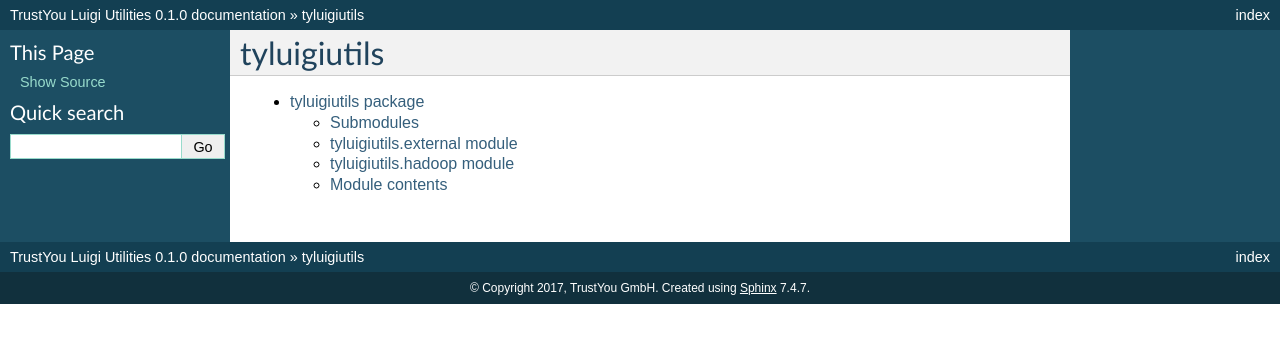
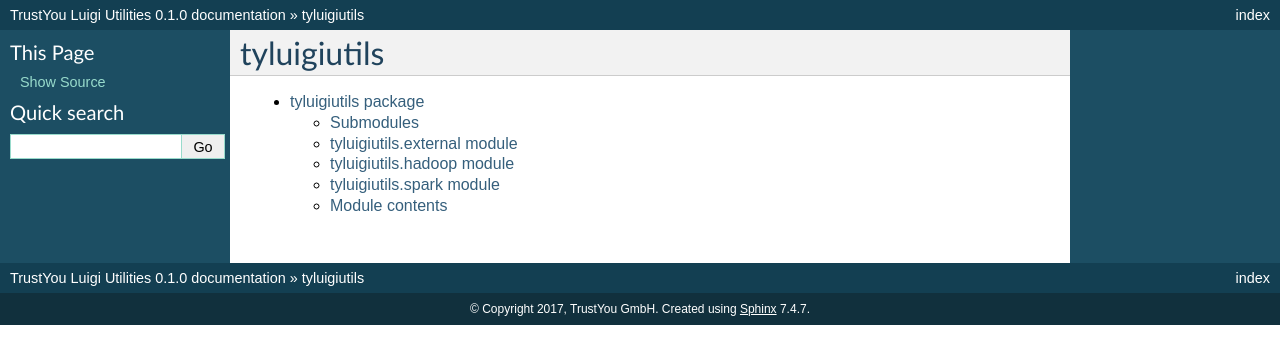
Before and after one commit to trustyou/tyluigiutils, a Sphinx documentation site: the page built from docs/source/modules.rst, in a window 1280 px wide. Shown: the top 364 px of the page. Built offline with Sphinx 7.4.7, drawn with Linux system fonts in a browser that asks for light colours; pages that are not in the unit, such as notebooks, are missing from menus.

Commit message:
added Spark module documentation

```diff
--- a/docs/source/tyluigiutils.rst
+++ b/docs/source/tyluigiutils.rst
@@ -20,6 +20,14 @@ tyluigiutils\.hadoop module
     :undoc-members:
     :show-inheritance:
 
+tyluigiutils\.spark module
+--------------------------
+
+.. automodule:: tyluigiutils.spark
+    :members:
+    :undoc-members:
+    :show-inheritance:
+
 
 Module contents
 ---------------
```
